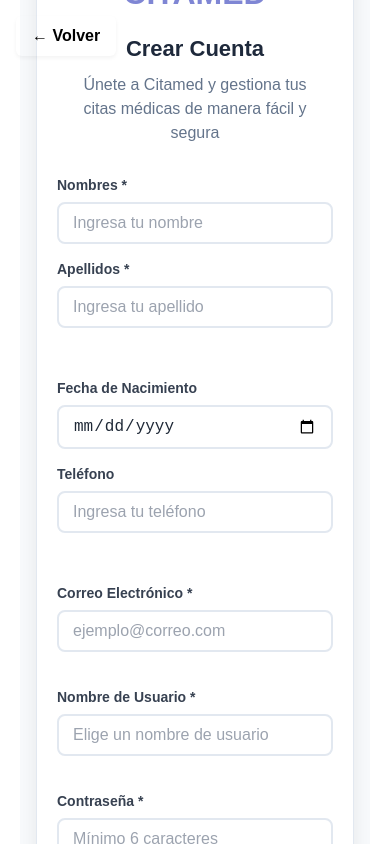
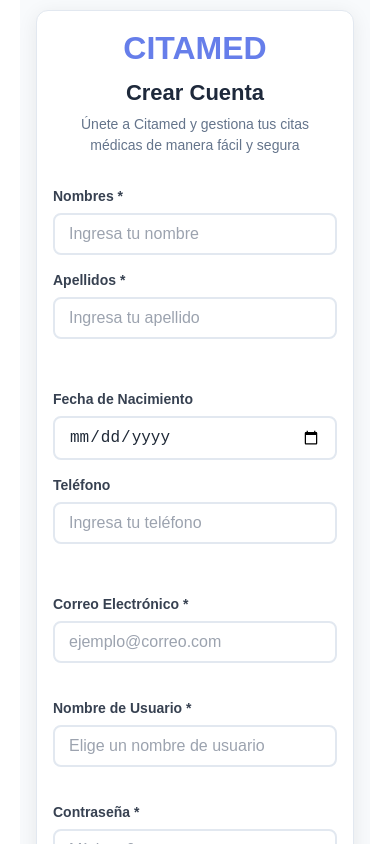
Before and after one commit to tmontoya428/citamed_front, a React (Vite) app: page /register in a window 390 px wide. Shown: the top 844 px of the page. Built offline with nearby package versions, Linux system fonts and the light colour scheme; no server answers.

Commit message:
se hace responsiv register.jsx

```diff
--- a/src/styles/Register.css
+++ b/src/styles/Register.css
@@ -13,6 +13,7 @@
   min-height: 100vh;
   padding: 20px;
   background: #f8fafc;
+  position: relative;
 }
 
 .register-container {
@@ -189,14 +190,25 @@
   transform: translateY(-1px);
 }
 
-/* Responsive Design */
+/* Título CITAMED */
+.title {
+  font-size: 42px;
+  color: #667eea;
+  margin-bottom: 10px;
+  font-weight: bold;
+}
+
+/* Mejoras responsivas */
 @media (max-width: 768px) {
   .register-page {
     padding: 16px;
+    align-items: flex-start;
+    padding-top: 70px;
   }
 
   .register-container {
     padding: 24px;
+    margin-top: 20px;
   }
 
   .register-header h2 {
@@ -211,16 +223,32 @@
   .back-button-container {
     top: 16px;
     left: 16px;
+    right: 16px;
+    text-align: center;
+  }
+
+  .back-button {
+    display: inline-block;
+  }
+
+  .title {
+    font-size: 36px;
   }
 }
 
 @media (max-width: 480px) {
   .register-container {
-    padding: 20px;
+    padding: 20px 16px;
+    margin-top: 10px;
   }
 
   .register-header h2 {
     font-size: 22px;
+    margin-bottom: 5px;
+  }
+
+  .register-header p {
+    font-size: 14px;
   }
 
   .form-group input {
@@ -230,5 +258,52 @@
 
   .submit-button {
     padding: 12px 20px;
+    font-size: 15px;
+  }
+
+  .login-link {
+    font-size: 13px;
+  }
+
+  .title {
+    font-size: 32px;
+  }
+
+  .message {
+    font-size: 13px;
+    padding: 10px 12px;
   }
 }
+
+@media (max-width: 360px) {
+  .register-page {
+    padding: 10px;
+    padding-top: 60px;
+  }
+
+  .register-container {
+    padding: 16px 12px;
+  }
+
+  .title {
+    font-size: 28px;
+  }
+
+  .register-header h2 {
+    font-size: 20px;
+  }
+
+  .back-button {
+    padding: 6px 12px;
+    font-size: 13px;
+  }
+
+  .form-group label {
+    font-size: 13px;
+  }
+
+  .form-group input {
+    padding: 8px 12px;
+    font-size: 14px;
+  }
+}
```
